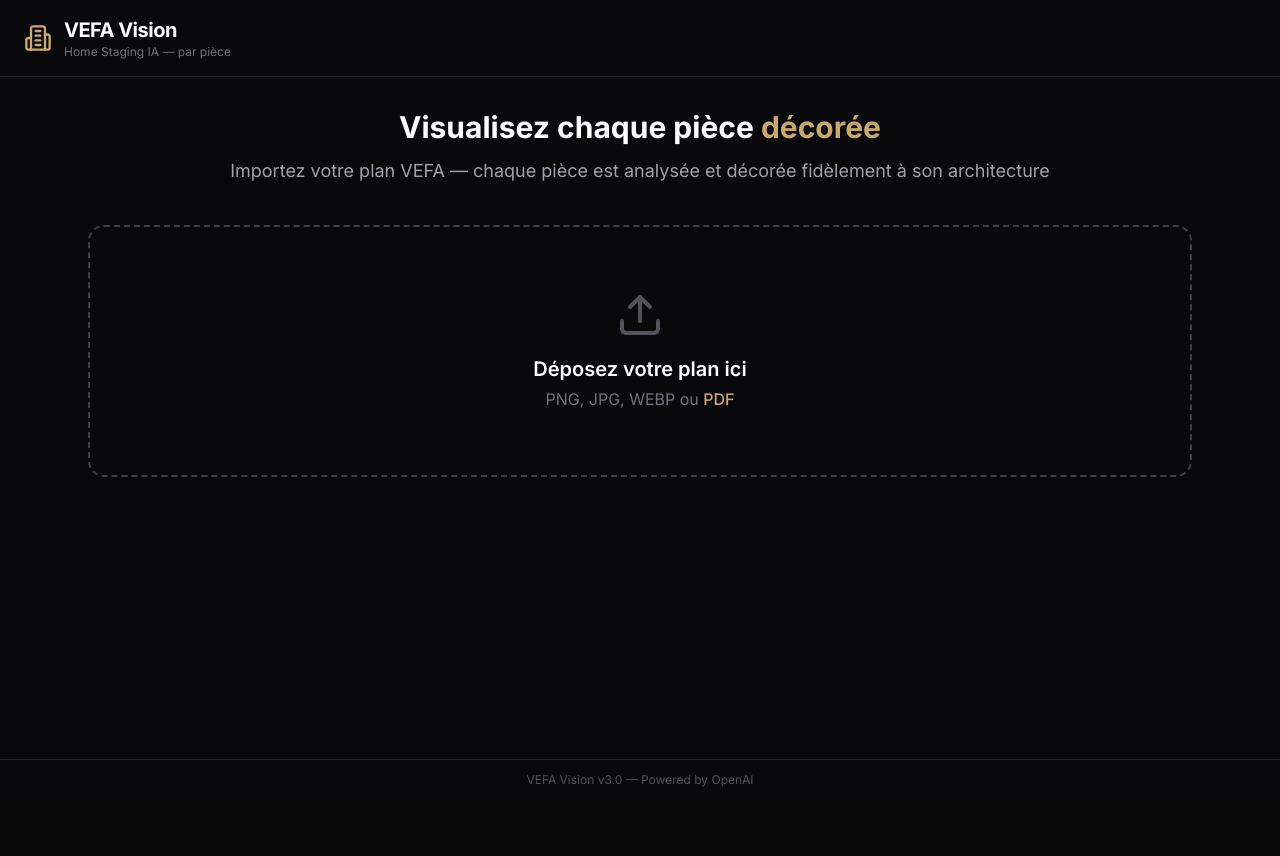
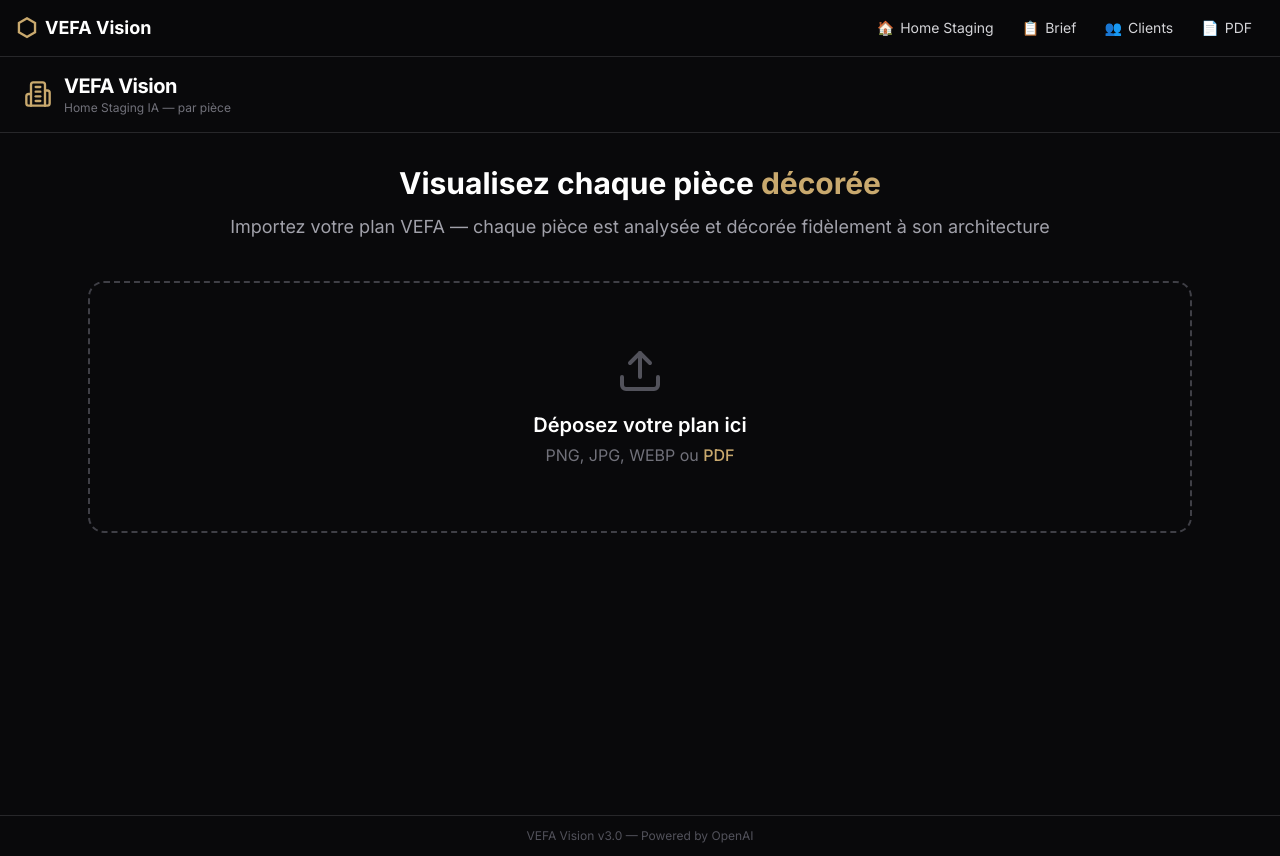
Before and after one commit to Manolo05/vefa-vision, a Next.js app: page / in a window 1280 px wide. Before the commit the page ends 800 px from the top, so only its background shows below. Built offline with nearby package versions, Linux system fonts and the light colour scheme.

Commit message:
feat: add persistent navigation bar across all modules

```diff
--- a/src/app/layout.tsx
+++ b/src/app/layout.tsx
@@ -1,12 +1,13 @@
 import type { Metadata } from "next";
 import { Inter } from "next/font/google";
 import "./globals.css";
+import Link from "next/link";
 
 const inter = Inter({ subsets: ["latin"] });
 
 export const metadata: Metadata = {
-  title: "VEFA Vision — Home Staging IA",
-  description: "Transformez vos plans VEFA en visuels immersifs grâce à l'IA",
+  title: "VEFA Vision",
+  description: "SaaS Immobilier IA — Home Staging, Brief Commercial, CRM, PDF",
 };
 
 export default function RootLayout({
@@ -16,7 +17,37 @@
 }) {
   return (
     <html lang="fr">
-      <body className={inter.className}>{children}</body>
+      <body className={inter.className}>
+        <nav className="fixed top-0 left-0 right-0 z-50 bg-zinc-950/95 backdrop-blur border-b border-zinc-800">
+          <div className="max-w-7xl mx-auto px-4 flex items-center justify-between h-14">
+            <Link href="/" className="flex items-center gap-2 text-white font-bold text-lg">
+              <span className="text-[#C9A96E] text-2xl">⬡</span>
+              VEFA Vision
+            </Link>
+            <div className="flex items-center gap-1">
+              <Link href="/" className="flex items-center gap-1.5 px-3 py-2 rounded-lg text-sm text-zinc-300 hover:text-white hover:bg-zinc-800 transition-all">
+                <span>🏠</span>
+                <span className="hidden sm:inline">Home Staging</span>
+              </Link>
+              <Link href="/brief" className="flex items-center gap-1.5 px-3 py-2 rounded-lg text-sm text-zinc-300 hover:text-white hover:bg-zinc-800 transition-all">
+                <span>📋</span>
+                <span className="hidden sm:inline">Brief</span>
+              </Link>
+              <Link href="/clients" className="flex items-center gap-1.5 px-3 py-2 rounded-lg text-sm text-zinc-300 hover:text-white hover:bg-zinc-800 transition-all">
+                <span>👥</span>
+                <span className="hidden sm:inline">Clients</span>
+              </Link>
+              <Link href="/pdf-tools" className="flex items-center gap-1.5 px-3 py-2 rounded-lg text-sm text-zinc-300 hover:text-white hover:bg-zinc-800 transition-all">
+                <span>📄</span>
+                <span className="hidden sm:inline">PDF</span>
+              </Link>
+            </div>
+          </div>
+        </nav>
+        <div className="pt-14">
+          {children}
+        </div>
+      </body>
     </html>
   );
 }
```
